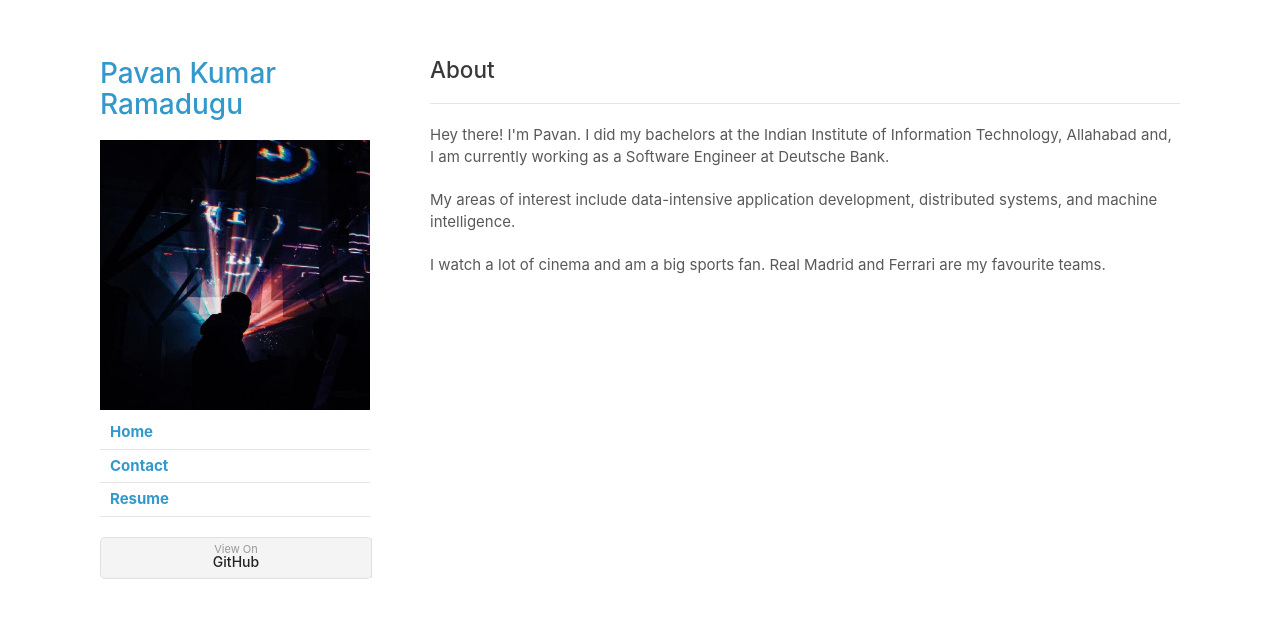
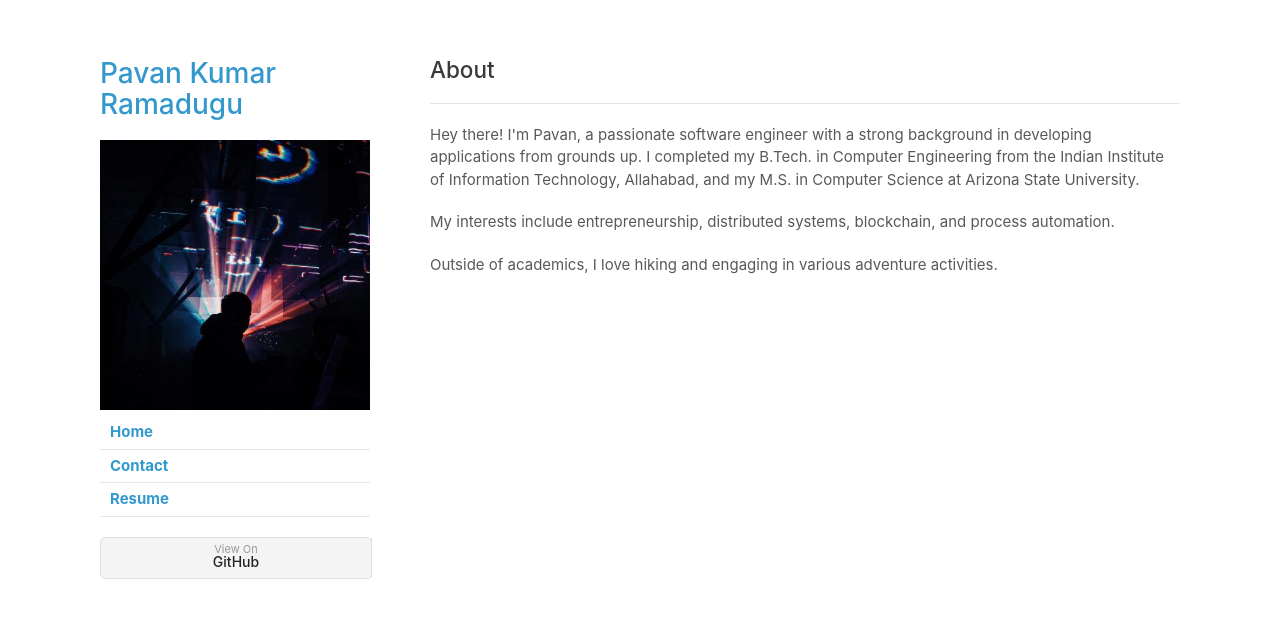
Before and after one commit to pavankramadugu/ghp, a Jekyll site: the page built from index.md, in a window 1280 px wide. Shown: the top 618 px of the page. Built offline with Jekyll 4.4.1, drawn with Linux system fonts in a browser that asks for light colours; our own code applies the rules of GitHub Pages for plain Markdown files.

Commit message:
Added New

```diff
--- a/_config.yml
+++ b/_config.yml
@@ -2,7 +2,7 @@ theme: jekyll-theme-minimal
 title: Pavan Kumar Ramadugu
 show_downloads: True
 logo: /assets/img/logo.jpg
-cv: https://drive.google.com/file/d/1stsV2nlaCm0sye4MQy89FkHktzXS4Bj5/view
+#cv: https://drive.google.com/file/d/1stsV2nlaCm0sye4MQy89FkHktzXS4Bj5/view
 navigation:
   - title: Home
     url: /
--- a/index.md
+++ b/index.md
@@ -1,6 +1,6 @@
 ## About
 -------------------------
 
-<p>Hey there! I'm Pavan. I did my bachelors at the Indian Institute of Information Technology, Allahabad and, I am currently working as a Software Engineer at Deutsche Bank.</p>
-<p>My areas of interest include data-intensive application development, distributed systems, and machine intelligence.</p>
-<p>I watch a lot of cinema and am a big sports fan. Real Madrid and Ferrari are my favourite teams.</p>
+<p>Hey there! I'm Pavan, a passionate software engineer with a strong background in developing applications from grounds up. I completed my B.Tech. in Computer Engineering from the Indian Institute of Information Technology, Allahabad, and my M.S. in Computer Science at Arizona State University.</p>
+<p>My interests include entrepreneurship, distributed systems, blockchain, and process automation.</p>
+<p>Outside of academics, I love hiking and engaging in various adventure activities.</p>
```
Also changed, not shown: contact.md (+1 -6 lines), 1 other file.
